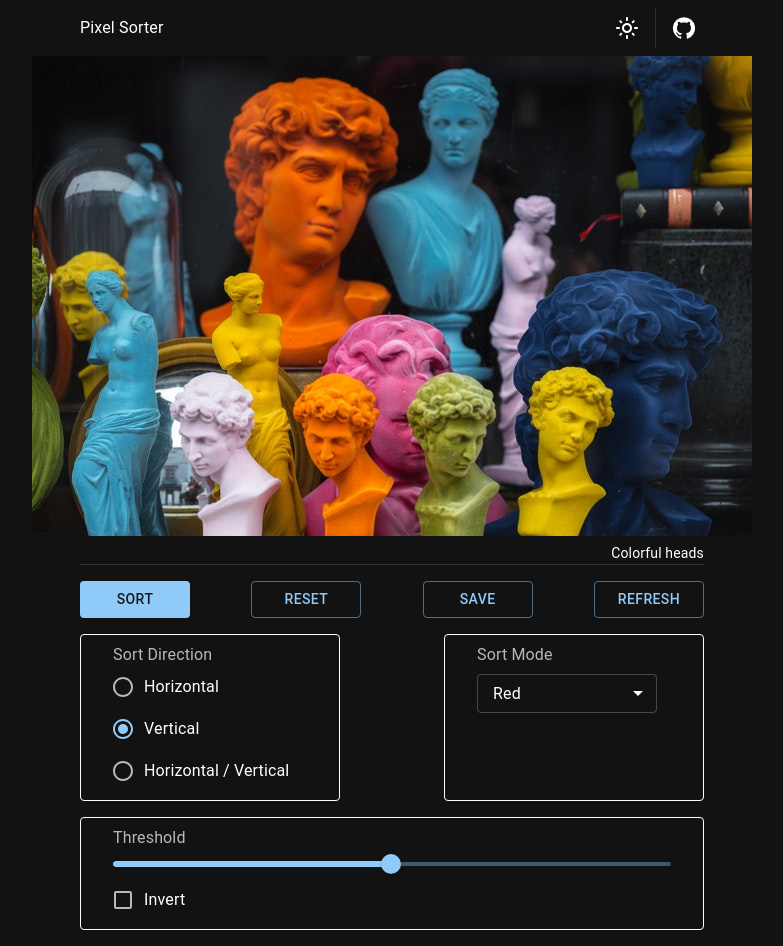
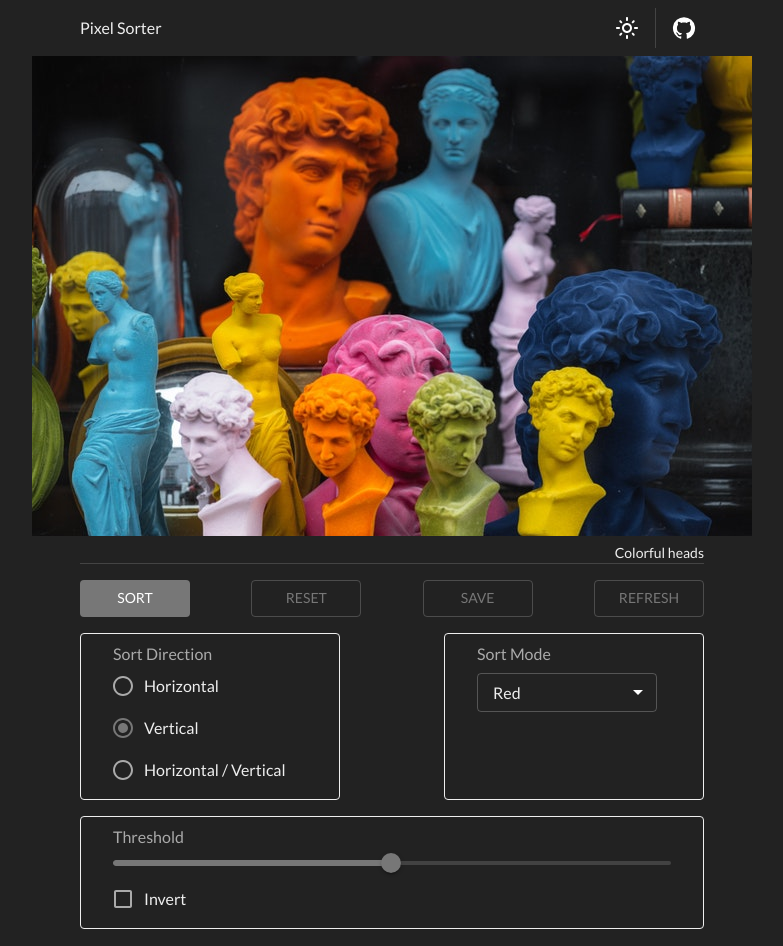
Before and after one commit to anoptic/pixel-sort, a React (Vite) app: page / in a window 1280 px wide. Shown: the whole page, without its empty margins (248-1031 px from the left). Built offline with nearby package versions, Linux system fonts and the light colour scheme; no server answers.

Commit message:
dark mode with custom palette

```diff
--- a/src/App.tsx
+++ b/src/App.tsx
@@ -1,4 +1,7 @@
-import '@fontsource/lato';
+import '@fontsource/lato/300.css';
+import '@fontsource/lato/400.css';
+import '@fontsource/lato/700.css';
+import '@fontsource/lato/900.css';
 import '@fontsource/architects-daughter';
 import { QueryClient, QueryClientProvider } from '@tanstack/react-query';
 import Header from './components/header/Header';
@@ -13,6 +16,7 @@ import {
   ThemeProvider,
   useTheme,
 } from '@mui/material';
+import { getDesignTokens } from './designTokens';
 
 // const darkMode = createTheme({
 //   palette: {
@@ -32,27 +36,24 @@ const queryClient = new QueryClient();
 
 const App = () => {
   // const [dark, setDark] = useState(true);
-  // const theme = useTheme();
-  // const colorMode = useContext(ColorModeContext);
   const [mode, setMode] = useState<'light' | 'dark'>('dark');
 
   const colorMode = useMemo(
     () => ({
       toggleColorMode: () =>
-        setMode((prevMode) => (prevMode === 'light' ? 'dark' : 'light')),
+        setMode((prevMode: PaletteMode) =>
+          prevMode === 'light' ? 'dark' : 'light'
+        ),
     }),
     []
   );
 
-  const theme = useMemo(() => createTheme({
-    palette: {
-      mode,
-    }
-  }), [mode])
+  // const theme = useMemo(() => createTheme({palette: {mode,},}), [mode]);
+  const theme = useMemo(() => createTheme(getDesignTokens(mode)), [mode]);
 
   return (
     <ColorModeContext.Provider value={colorMode}>
-    {/* <ThemeProvider theme={dark ? darkMode : lightMode}> */}
+      {/* <ThemeProvider theme={dark ? darkMode : lightMode}> */}
       <ThemeProvider theme={theme}>
         <CssBaseline />
         <Container maxWidth="md" disableGutters>
--- a/src/components/header/ModeSwitch.tsx
+++ b/src/components/header/ModeSwitch.tsx
@@ -10,7 +10,7 @@ const ModeSwitch = () => {
   const colorMode = useContext(ColorModeContext);
 
   return (
-    <Tooltip title={theme.palette.mode ? 'Light mode' : 'Dark mode'} placement="bottom">
+    <Tooltip title={theme.palette.mode === 'dark' ? 'Light mode' : 'Dark mode'} placement="bottom">
       <IconButton
         aria-label="dark mode switch"
         // onClick={() => setDark(!dark)}
--- /dev/null
+++ b/src/designTokens.ts
@@ -0,0 +1,66 @@
+import { PaletteMode } from '@mui/material';
+
+const commonTokens = {
+  breakpoints: {
+    values: {
+      xs: 0,
+      sm: 0,
+      md: 768,
+      lg: 768,
+      xl: 768,
+    },
+  },
+  typography: {
+    fontFamily: "'Lato', sans-serif",
+  },
+};
+
+export const getDesignTokens = (mode: PaletteMode) => ({
+  breakpoints: {
+    values: {
+      xs: 0,
+      sm: 0,
+      md: 768,
+      lg: 768,
+      xl: 768,
+    },
+  },
+  typography: {
+    fontFamily: "'Lato', sans-serif",
+  },
+  palette: {
+    mode,
+    ...(mode === 'light'
+      ? {
+          // palette values for light mode
+          primary: {
+            main: '#45758c',
+          },
+          divider: '#ccc',
+          background: {
+            default: '#fafafa',
+            paper: '#ddd',
+          },
+          text: {
+            primary: '#222',
+            secondary: '#444',
+          },
+        }
+      : {
+          // palette values for dark mode
+          primary: {
+            main: '#777',
+          },
+          divider: '#444',
+          background: {
+            default: '#222',
+            paper: '#333',
+          },
+          text: {
+            primary: '#eee',
+            secondary: '#aaa',
+          },
+        }),
+  },
+  // commonTokens,
+});
```
